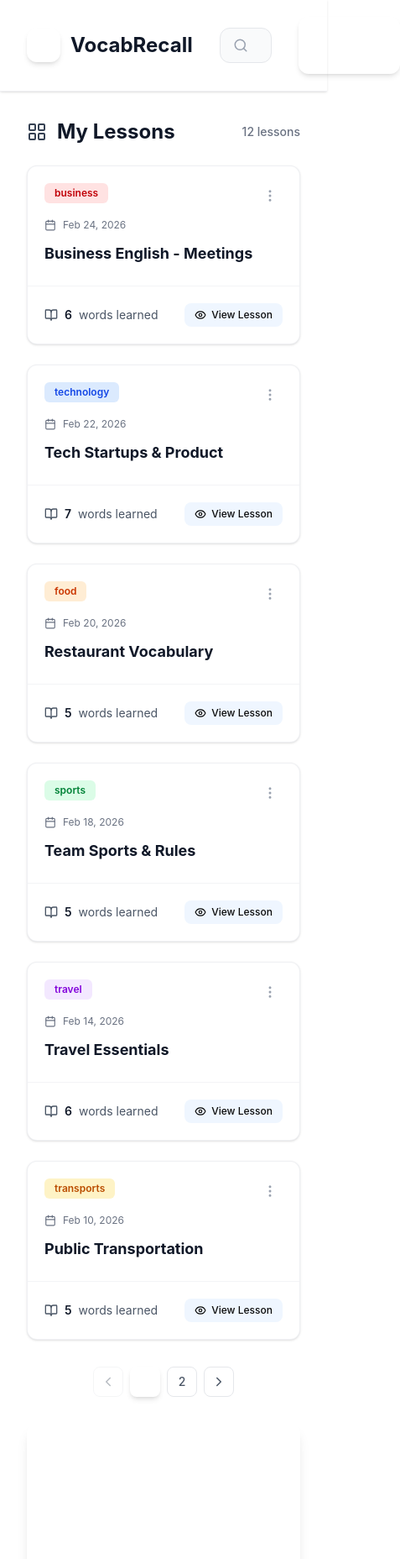
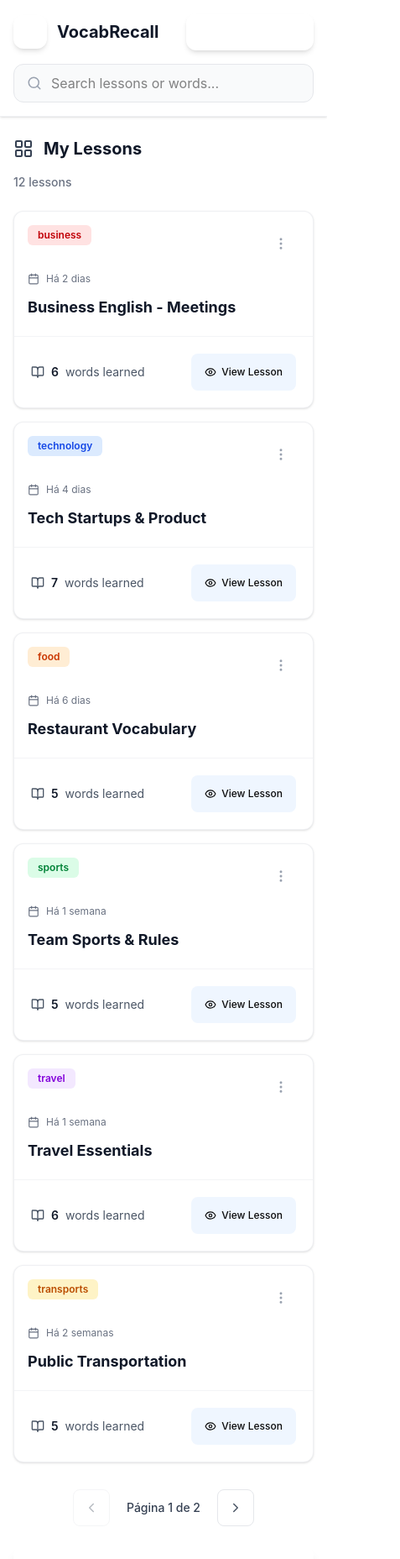
Before and after one commit to juanpmedeiros/vocabrecall, a React (Vite) app: page / in a window 390 px wide. Shown: the top 1856 px of the page at 84% size, 477 px wide, since content can reach past the window. Built offline with nearby package versions, Linux system fonts and the light colour scheme.

Commit message:
Formatação de data e utils

```diff
--- a/src/app/App.tsx
+++ b/src/app/App.tsx
@@ -31,49 +31,59 @@ export default function App() {
   const currentLessons = getPaginatedLessons(itemsPerPage);
 
   return (
-    <div className="min-h-screen bg-bg-page">
+    <div className="min-h-screen bg-bg-page min-w-0 overflow-x-hidden">
       <header className="bg-white border-b border-gray-200/60 sticky top-0 z-20 shadow-sm">
-        <div className="max-w-[1600px] mx-auto px-8 py-5">
-          <div className="flex items-center justify-between gap-8">
+        <div className="max-w-[1600px] mx-auto px-4 md:px-6 lg:px-8 py-4 md:py-5">
+          {/* Mobile: logo + New Lesson full width; search on next line */}
+          <div className="flex flex-col gap-4 md:flex-row md:items-center md:justify-between md:gap-8">
+            <div className="flex items-center justify-between gap-3">
               <div className="flex items-center gap-3">
-              <div className="w-10 h-10 bg-primary rounded-xl flex items-center justify-center shadow-md">
+                <div className="w-10 h-10 bg-primary rounded-xl flex items-center justify-center shadow-md shrink-0">
                   <Sparkles className="text-white" size={20} />
                 </div>
-              <h1 className="text-2xl font-bold text-gray-900">VocabRecall</h1>
+                <h1 className="text-xl md:text-2xl font-bold text-gray-900">VocabRecall</h1>
+              </div>
+              <button
+                onClick={toggleCreateModal}
+                className="flex md:hidden items-center gap-2 px-4 py-2.5 min-h-[44px] min-w-[44px] bg-primary text-white font-medium rounded-xl hover:bg-primary-dark transition-all shadow-md"
+              >
+                <Plus size={18} strokeWidth={2.5} />
+                New Lesson
+              </button>
             </div>
 
-            <div className="flex-1 max-w-xl">
-              <div className="relative group">
-                <Search className="absolute left-4 top-1/2 -translate-y-1/2 text-gray-400 group-focus-within:text-primary transition-colors" size={18} />
+            <div className="flex flex-1 gap-3 w-full md:max-w-xl">
+              <div className="relative group flex-1 min-w-0">
+                <Search className="absolute left-4 top-1/2 -translate-y-1/2 text-gray-400 group-focus-within:text-primary transition-colors pointer-events-none" size={18} />
                 <input
                   type="text"
                   placeholder="Search lessons or words..."
                   value={searchText}
                   onChange={(e) => setSearchText(e.target.value)}
                   onKeyDown={handleSearchKeyDown}
-                  className="w-full pl-11 pr-4 py-2.5 bg-gray-50 border border-gray-200 rounded-xl focus:ring-2 focus:ring-primary/20 focus:border-primary focus:bg-white outline-none transition-all text-sm"
+                  className="w-full pl-11 pr-4 py-2.5 min-h-[44px] text-base md:text-sm bg-gray-50 border border-gray-200 rounded-xl focus:ring-2 focus:ring-primary/20 focus:border-primary focus:bg-white outline-none transition-all"
                 />
               </div>
-            </div>
-
               <button
                 onClick={toggleCreateModal}
-              className="flex items-center gap-2 px-5 py-2.5 bg-primary text-white font-medium rounded-xl hover:bg-primary-dark transition-all shadow-md hover:shadow-lg hover:scale-105 duration-200"
+                className="hidden md:flex items-center gap-2 px-5 py-2.5 bg-primary text-white font-medium rounded-xl hover:bg-primary-dark transition-all shadow-md hover:shadow-lg hover:scale-105 duration-200 min-h-[44px]"
               >
                 <Plus size={18} strokeWidth={2.5} />
                 New Lesson
               </button>
             </div>
           </div>
+        </div>
       </header>
 
-      <div className="max-w-[1600px] mx-auto px-8 py-8">
-        <div className="grid grid-cols-1 lg:grid-cols-[1fr_320px] gap-8">
-          <div>
-            <div className="flex items-center justify-between mb-6">
+      <div className="max-w-[1600px] mx-auto px-4 md:px-6 lg:px-8 py-6 md:py-8">
+        {/* Mobile: single column. Tablet: 60% list / 40% sidebar (panels side by side). Desktop: 1fr 320px (panels stacked) */}
+        <div className="grid grid-cols-1 md:grid-cols-[60%_1fr] lg:grid-cols-[1fr_320px] gap-6 md:gap-8">
+          <div className="min-w-0">
+            <div className="flex flex-col sm:flex-row sm:items-center sm:justify-between gap-4 mb-6">
               <div className="flex items-center gap-3">
-                <LayoutGrid size={24} className="text-gray-700" />
-                <h2 className="text-2xl font-bold text-gray-900">My Lessons</h2>
+                <LayoutGrid size={24} className="text-gray-700 shrink-0" />
+                <h2 className="text-xl md:text-2xl font-bold text-gray-900">My Lessons</h2>
               </div>
               <div className="flex items-center gap-2 text-sm text-gray-500">
                 {searchText.trim() ? (
@@ -86,7 +96,7 @@ export default function App() {
               </div>
             </div>
 
-            <div className="grid grid-cols-1 md:grid-cols-2 gap-6">
+            <div className="grid grid-cols-1 md:grid-cols-2 gap-4 md:gap-6">
               {currentLessons.map((lesson) => (
                 <LessonCard
                   key={lesson.id}
@@ -110,7 +120,7 @@ export default function App() {
                 <p className="text-gray-500 mb-6">Try searching with different keywords</p>
                 <button
                   onClick={() => setSearchText('')}
-                  className="inline-flex items-center gap-2 px-6 py-3 bg-gray-100 text-gray-700 font-medium rounded-xl hover:bg-gray-200 transition-all"
+                  className="inline-flex items-center gap-2 px-6 py-3 min-h-[44px] bg-gray-100 text-gray-700 font-medium rounded-xl hover:bg-gray-200 transition-all"
                 >
                   Clear Search
                 </button>
@@ -126,7 +136,7 @@ export default function App() {
                 <p className="text-gray-500 mb-6">Create your first lesson to start learning!</p>
                 <button
                   onClick={toggleCreateModal}
-                  className="inline-flex items-center gap-2 px-6 py-3 bg-primary text-white font-medium rounded-xl hover:bg-primary-dark transition-all shadow-md"
+                  className="inline-flex items-center gap-2 px-6 py-3 min-h-[44px] bg-primary text-white font-medium rounded-xl hover:bg-primary-dark transition-all shadow-md"
                 >
                   <Plus size={18} />
                   Create Lesson
@@ -135,7 +145,7 @@ export default function App() {
             )}
           </div>
 
-          <div className="space-y-6">
+          <div className="grid grid-cols-1 md:grid-cols-2 lg:grid-cols-1 gap-6 lg:space-y-6">
             <StatsPanel />
             <VocabReminder />
           </div>
--- a/src/components/layout/VocabReminder.tsx
+++ b/src/components/layout/VocabReminder.tsx
@@ -37,7 +37,7 @@ export function VocabReminder() {
         </div>
         <button
           onClick={handleNext}
-          className="text-gray-400 hover:text-primary hover:bg-blue-50 rounded-lg p-2 transition-all"
+          className="min-h-[44px] min-w-[44px] flex items-center justify-center text-gray-400 hover:text-primary hover:bg-blue-50 rounded-lg p-2 transition-all"
           title="Next phrase"
         >
           <RefreshCw size={16} />
--- a/src/components/lesson/LessonCard.tsx
+++ b/src/components/lesson/LessonCard.tsx
@@ -22,16 +22,17 @@ export function LessonCard({ id, title, date, wordsCount, category }: LessonCard
   };
 
   return (
-    <div className="group bg-white rounded-xl shadow-sm hover:shadow-lg border border-gray-200/60 overflow-hidden transition-all duration-300 hover:-translate-y-1">
-      <div className="p-5 border-b border-gray-100">
-        <div className="flex items-start justify-between mb-3">
-          <span className={`inline-block px-3 py-1 rounded-md text-xs font-semibold ${data.bg} ${data.text}`}>
+    <div className="group bg-white rounded-xl shadow-sm hover:shadow-lg border border-gray-200/60 overflow-hidden transition-all duration-300 hover:-translate-y-1 w-full">
+      <div className="p-4 md:p-5 border-b border-gray-100">
+        <div className="flex items-start justify-between gap-2 mb-3">
+          <span className={`inline-block px-3 py-1 rounded-md text-xs font-semibold shrink-0 ${data.bg} ${data.text}`}>
             {category}
           </span>
-          <div className="relative">
+          <div className="relative shrink-0">
             <button
               onClick={() => setShowMenu(!showMenu)}
-              className="text-gray-400 hover:text-gray-600 hover:bg-gray-100 rounded-lg p-1.5 transition-colors"
+              className="min-h-[44px] min-w-[44px] flex items-center justify-center text-gray-400 hover:text-gray-600 hover:bg-gray-100 rounded-lg p-1.5 transition-colors"
+              aria-label="Abrir menu"
             >
               <MoreVertical size={18} />
             </button>
@@ -81,7 +82,7 @@ export function LessonCard({ id, title, date, wordsCount, category }: LessonCard
 
           <button
             onClick={() => selectLesson(id)}
-            className="flex items-center gap-1.5 px-3 py-1.5 text-xs font-medium text-primary bg-blue-50 hover:bg-blue-100 rounded-lg transition-all"
+            className="flex items-center justify-center gap-1.5 min-h-[44px] px-4 py-2 text-xs font-medium text-primary bg-blue-50 hover:bg-blue-100 rounded-lg transition-all"
           >
             <Eye size={14} />
             View Lesson
--- a/src/components/ui/Pagination.tsx
+++ b/src/components/ui/Pagination.tsx
@@ -37,30 +37,36 @@ export function Pagination() {
   };
 
   return (
-    <div className="flex items-center justify-center gap-2 mt-8">
+    <div className="flex items-center justify-center gap-2 mt-8 flex-wrap">
       <button
         onClick={() => setCurrentPage(currentPage - 1)}
         disabled={currentPage === 1}
-        className="flex items-center justify-center w-9 h-9 rounded-lg border border-gray-200 text-gray-600 hover:bg-gray-50 disabled:opacity-40 disabled:cursor-not-allowed transition-all"
+        className="flex items-center justify-center min-h-[44px] min-w-[44px] rounded-lg border border-gray-200 text-gray-600 hover:bg-gray-50 disabled:opacity-40 disabled:cursor-not-allowed transition-all"
       >
         <ChevronLeft size={18} />
       </button>
 
+      {/* Mobile: only current page label */}
+      <span className="flex md:hidden items-center justify-center min-h-[44px] px-3 text-sm font-medium text-gray-700">
+        Página {currentPage} de {totalPages}
+      </span>
+
+      {/* Tablet/Desktop: full page numbers */}
       {getPageNumbers().map((page, index) =>
         typeof page === 'number' ? (
           <button
             key={index}
             onClick={() => setCurrentPage(page)}
-            className={`flex items-center justify-center w-9 h-9 rounded-lg font-medium text-sm transition-all ${
+            className="hidden md:flex items-center justify-center min-h-[44px] w-9 rounded-lg font-medium text-sm transition-all shrink-0 ${
               currentPage === page
                 ? 'bg-primary text-white shadow-md'
                 : 'border border-gray-200 text-gray-600 hover:bg-gray-50'
-            }`}
+            }"
           >
             {page}
           </button>
         ) : (
-          <span key={index} className="flex items-center justify-center w-9 h-9 text-gray-400">
+          <span key={index} className="hidden md:flex items-center justify-center w-9 min-h-[44px] text-gray-400 shrink-0">
             {page}
           </span>
         )
@@ -69,7 +75,7 @@ export function Pagination() {
       <button
         onClick={() => setCurrentPage(currentPage + 1)}
         disabled={currentPage === totalPages}
-        className="flex items-center justify-center w-9 h-9 rounded-lg border border-gray-200 text-gray-600 hover:bg-gray-50 disabled:opacity-40 disabled:cursor-not-allowed transition-all"
+        className="flex items-center justify-center min-h-[44px] min-w-[44px] rounded-lg border border-gray-200 text-gray-600 hover:bg-gray-50 disabled:opacity-40 disabled:cursor-not-allowed transition-all"
       >
         <ChevronRight size={18} />
       </button>
--- a/src/contexts/VocabRecallContext.tsx
+++ b/src/contexts/VocabRecallContext.tsx
@@ -12,6 +12,8 @@ import {
 } from 'react';
 import type { Category, Lesson, VocabPhrase } from '@/types';
 import { MOCK_LESSONS, MOCK_VOCAB_PHRASES } from '@/constants/mockData';
+import { formatRelativeDate, normalizeSearch } from '@/utils';
+import { countTotalWords, sortLessonsByDate } from '@/utils';
 
 export type CategoryFilter = Category | 'all';
 
@@ -21,11 +23,6 @@ function buildLesson(input: Omit<Lesson, 'id'>): Lesson {
     id: crypto.randomUUID(),
     wordsCount: input.words.length,
   };
-}
-
-function formatLessonDate(iso: string): string {
-  const d = new Date(iso);
-  return d.toLocaleDateString('en-US', { month: 'short', day: 'numeric', year: 'numeric' });
 }
 
 const initialLessons: Lesson[] = MOCK_LESSONS.map((l) => ({
@@ -134,17 +131,17 @@ export function VocabRecallProvider({ children }: VocabRecallProviderProps) {
   const getFilteredLessons = useCallback(() => {
     let list = lessons;
 
-    const searchLower = searchText.trim().toLowerCase();
-    if (searchLower) {
+    const searchNorm = normalizeSearch(searchText);
+    if (searchNorm) {
       list = list.filter((lesson) => {
-        if (lesson.title.toLowerCase().includes(searchLower)) return true;
-        if (lesson.category.toLowerCase().includes(searchLower)) return true;
+        if (normalizeSearch(lesson.title).includes(searchNorm)) return true;
+        if (normalizeSearch(lesson.category).includes(searchNorm)) return true;
         if (
           lesson.words.some(
             (w) =>
-              w.word.toLowerCase().includes(searchLower) ||
-              w.translation.toLowerCase().includes(searchLower) ||
-              (w.context && w.context.toLowerCase().includes(searchLower))
+              normalizeSearch(w.word).includes(searchNorm) ||
+              normalizeSearch(w.translation).includes(searchNorm) ||
+              (w.context && normalizeSearch(w.context).includes(searchNorm))
           )
         )
           return true;
@@ -156,11 +153,7 @@ export function VocabRecallProvider({ children }: VocabRecallProviderProps) {
       list = list.filter((l) => l.category === selectedCategory);
     }
 
-    return [...list].sort((a, b) => {
-      const da = new Date(a.date).getTime();
-      const db = new Date(b.date).getTime();
-      return db - da;
-    });
+    return sortLessonsByDate(list, 'desc');
   }, [lessons, searchText, selectedCategory]);
 
   const getPaginatedLessons = useCallback(
@@ -181,19 +174,17 @@ export function VocabRecallProvider({ children }: VocabRecallProviderProps) {
   );
 
   const getTotalWords = useCallback(() => {
-    return lessons.reduce((sum, l) => sum + l.wordsCount, 0);
+    return countTotalWords(lessons);
   }, [lessons]);
 
   const getRecentLessons = useCallback(
     (limit: number) => {
-      return [...lessons]
-        .sort((a, b) => new Date(b.date).getTime() - new Date(a.date).getTime())
-        .slice(0, limit);
+      return sortLessonsByDate(lessons, 'desc').slice(0, limit);
     },
     [lessons]
   );
 
-  const formatLessonDateFn = useCallback((iso: string) => formatLessonDate(iso), []);
+  const formatLessonDateFn = useCallback((iso: string) => formatRelativeDate(iso), []);
 
   const value: VocabRecallContextValue = {
     lessons,
--- /dev/null
+++ b/src/utils/date.utils.ts
@@ -0,0 +1,53 @@
+/**
+ * Date formatting utilities (PROMPT 6).
+ * All functions expect ISO date strings (e.g. "2025-11-15").
+ */
+
+export function formatDate(dateStr: string): string {
+  const d = new Date(dateStr + 'T12:00:00');
+  const day = d.getDate().toString().padStart(2, '0');
+  const month = (d.getMonth() + 1).toString().padStart(2, '0');
+  const year = d.getFullYear();
+  return `${day}/${month}/${year}`;
+}
+
+export function formatDateLong(dateStr: string): string {
+  const d = new Date(dateStr + 'T12:00:00');
+  return new Intl.DateTimeFormat('pt-BR', {
+    day: 'numeric',
+    month: 'long',
+    year: 'numeric',
+  }).format(d);
+}
+
+function getStartOfDay(date: Date): Date {
+  const d = new Date(date);
+  d.setHours(0, 0, 0, 0);
+  return d;
+}
+
+function diffInDays(a: Date, b: Date): number {
+  const startA = getStartOfDay(a);
+  const startB = getStartOfDay(b);
+  return Math.floor((startA.getTime() - startB.getTime()) / (24 * 60 * 60 * 1000));
+}
+
+export function formatRelativeDate(dateStr: string): string {
+  const d = new Date(dateStr + 'T12:00:00');
+  const today = new Date();
+  const days = diffInDays(today, d);
+
+  if (days === 0) return 'Hoje';
+  if (days === 1) return 'Ontem';
+  if (days > 1 && days <= 7) return `Há ${days} dias`;
+  if (days > 7 && days <= 14) return 'Há 1 semana';
+  if (days > 14 && days <= 30) return `Há ${Math.floor(days / 7)} semanas`;
+  return formatDate(dateStr);
+}
+
+export function isRecentDate(dateStr: string, days: number): boolean {
+  const d = new Date(dateStr + 'T12:00:00');
+  const today = new Date();
+  const diff = diffInDays(today, d);
+  return diff >= 0 && diff <= days;
+}
--- /dev/null
+++ b/src/utils/index.ts
@@ -0,0 +1,13 @@
+export {
+  formatDate,
+  formatDateLong,
+  formatRelativeDate,
+  isRecentDate,
+} from './date.utils';
+export { truncate, capitalize, normalizeSearch } from './string.utils';
+export {
+  countTotalWords,
+  getLessonsByCategory,
+  sortLessonsByDate,
+  getWordsForReview,
+} from './lesson.utils';
```
Also changed, not shown: src/components/lesson/CreateLessonModal.tsx (+11 -11 lines), src/components/lesson/LessonDetailModal.tsx (+7 -7 lines), src/components/study/StudyCard.tsx (+11 -11 lines), src/utils/lesson.utils.ts (added, +32 -0 lines), src/utils/string.utils.ts (added, +25 -0 lines), 7 other files (tests, documents, lock files or other folders). Lines whose indentation alone changed are shown as unchanged.
